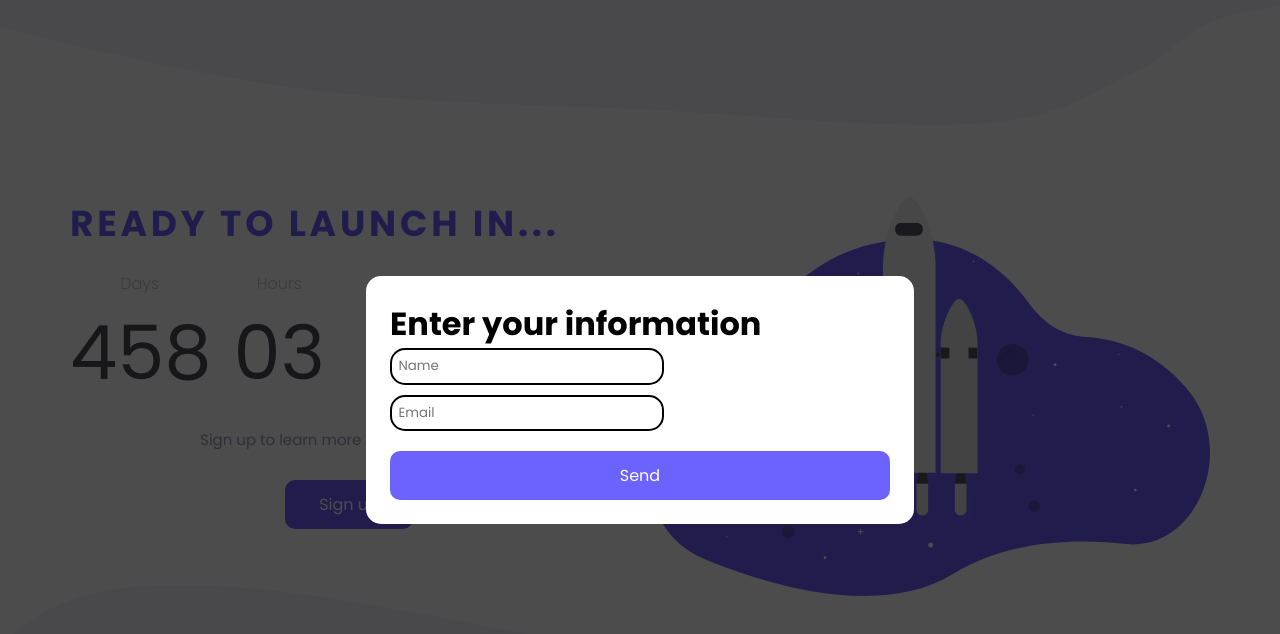
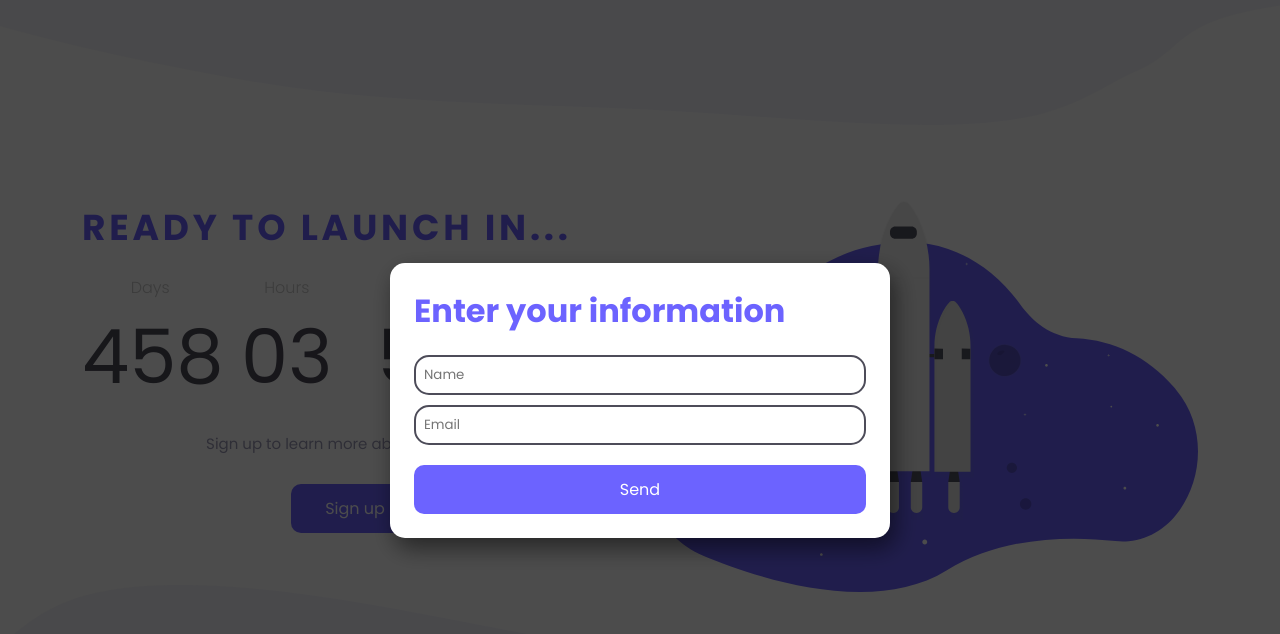
Before and after one commit to VictorFerri/CountdownSite, a plain HTML site: page index.html in a window 1280 px wide. Both pictures are taken after a click on the link "Sign up". Drawn offline with nearby package versions, Linux system fonts and the light colour scheme.

Commit message:
Update Finish

```diff
--- a/style.css
+++ b/style.css
@@ -9,6 +9,7 @@
     margin: 0;
     padding: 0;
     font-family: 'Poppins', sans-serif;
+    box-sizing: border-box;
 }
 
 .srOnly {
@@ -163,24 +164,35 @@ body {
 
 .modal {
     background-color: white;
-    width: 90%;
+    width: 70%;
     max-width: 500px;
     padding: 1.5rem;
     border-radius: 15px;
+    box-shadow: 5px 10px 23px rgba(0, 0, 0, 0.5);
+
+    position: relative;
 }
 
 .form {
+    max-width: 500px;
+}
 
+.form h1{
+    color: var(--purple);
+    padding-bottom: 20px;
 }
 
 .form .inputGroup {
+    max-width: 500px;
     padding-bottom: 10px;
 }
 
-.inputGroup > input{
-    padding: 0.4rem;
+input{
+
     border-radius: 15px;
-    border: 2px solid black;
+    border: 2px solid var(--black);
+    padding: 0.5rem;
+    width: 100%;
 }
 
 .form .button{
```
